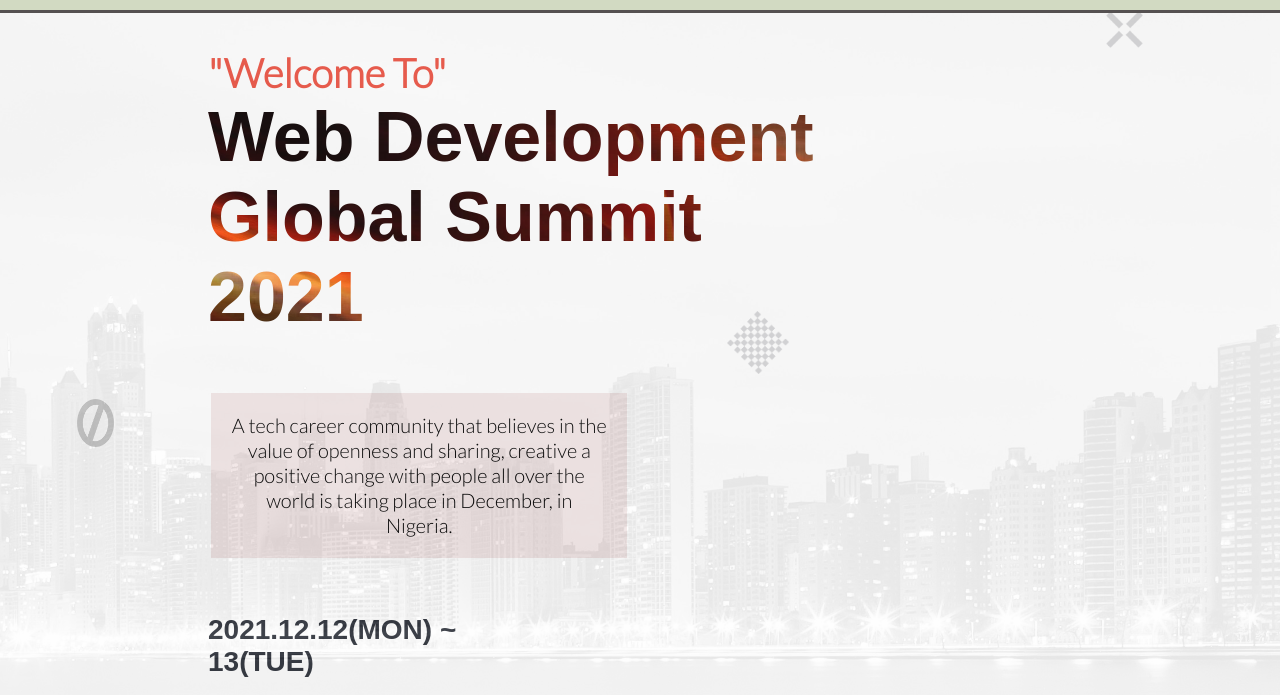
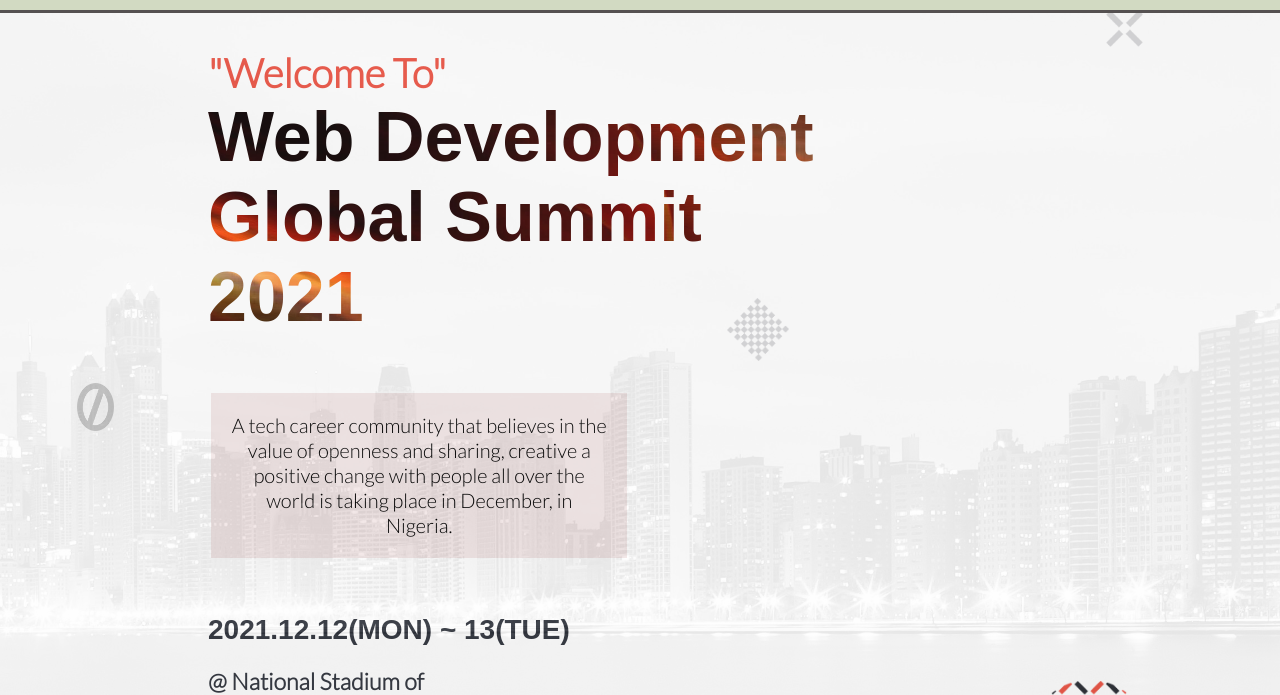
Before and after one commit to Whoistolu/open_source_conference_page, a website: page index.html in a window 1280 px wide. Shown: the part 104-799 px from the top of the page. Drawn offline with Linux system fonts and the light colour scheme; a web font is replaced by a local one.

Commit message:
Fix some errors

```diff
--- a/style.css
+++ b/style.css
@@ -373,6 +373,11 @@ body {
 
   .mobile-first-page h2 {
     font-size: 70px;
+    max-width: 90em;
+  }
+
+  .mobile-first-page h3 {
+    max-width: 90em;
   }
 
   .mobile-first-page {
```
